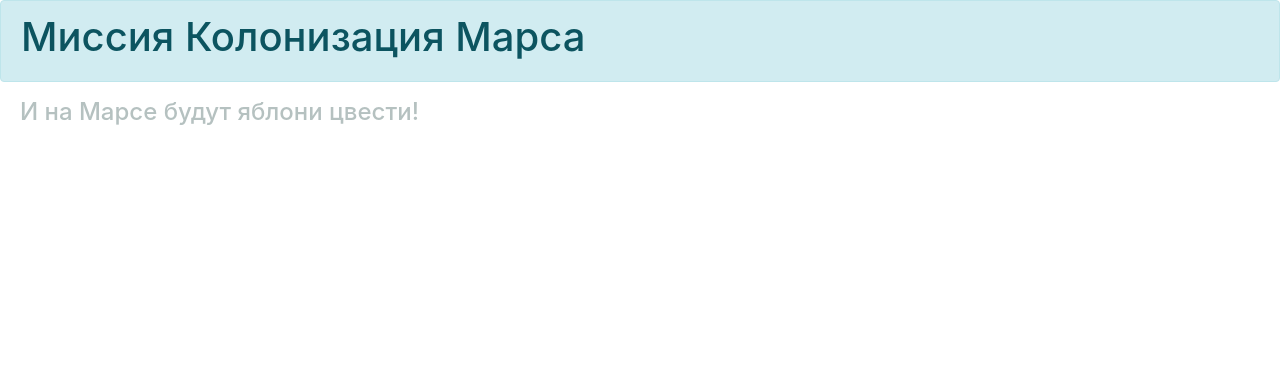
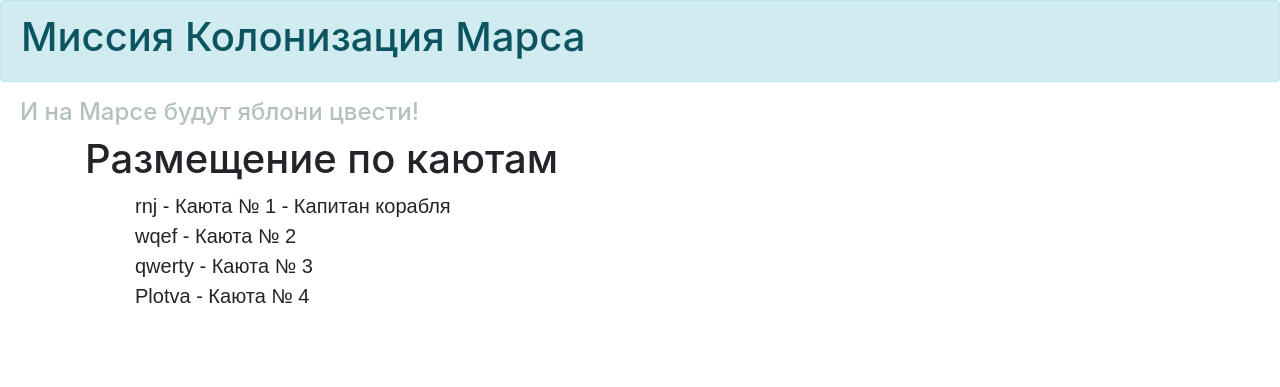
Before and after one commit to AlexAntlex/lyceum_site, a Flask app: page /distribution in a window 1280 px wide. Shown: the top 387 px of the page. Run offline with Flask 2, Linux system fonts and the light colour scheme; some libraries are stand-ins or nearby versions.

Commit message:
По каютам

```diff
--- a/Mars.py
+++ b/Mars.py
@@ -6,6 +6,7 @@ from loginform import LoginForm
 
 app = Flask(__name__)
 app.config['SECRET_KEY'] = 'yandexlyceum_secret_key'
+
 
 @app.route('/<title>')
 def index(title):
@@ -40,5 +41,11 @@ def login():
     return render_template('login.html', title='Авторизация', form=form)
 
 
+@app.route('/distribution')
+def distribution():
+    names = ["rnj", "wqef", "qwerty", "Plotva"]
+    return render_template('distrib.html', names=names)
+
+
 if __name__ == '__main__':
     app.run(port=8080, host='127.0.0.1')
--- a/static/css/style.css
+++ b/static/css/style.css
@@ -2,6 +2,7 @@ h4 {
     color: #b5c1c0;
     padding-left: 20px;
     }
+
 h2 {
     font-family: Arial;
     font-size: 50px;
@@ -10,3 +11,9 @@ h2 {
     background-image: url(MARS.png);
     background-repeat: no-repeat;
 }
+
+.textlist {
+    padding-left: 50px;
+    font-family: Arial;
+    font-size: 20px;
+}
--- /dev/null
+++ b/templates/distrib.html
@@ -0,0 +1,14 @@
+{% extends "base.html" %}
+
+{% block title %}Размещение по каютам{% endblock %}
+
+{% block content %}
+<div align="left">
+    <h1>Размещение по каютам</h1>
+</div>
+{% set num_ct = "Каюта №" %}
+    {% for plp in names %}
+    <div class="textlist">{{ plp }} - {{num_ct}} {{ loop.index }}{% if loop.first %} - Капитан корабля {% endif %}
+    </div>
+    {% endfor %}
+{% endblock %}
```
